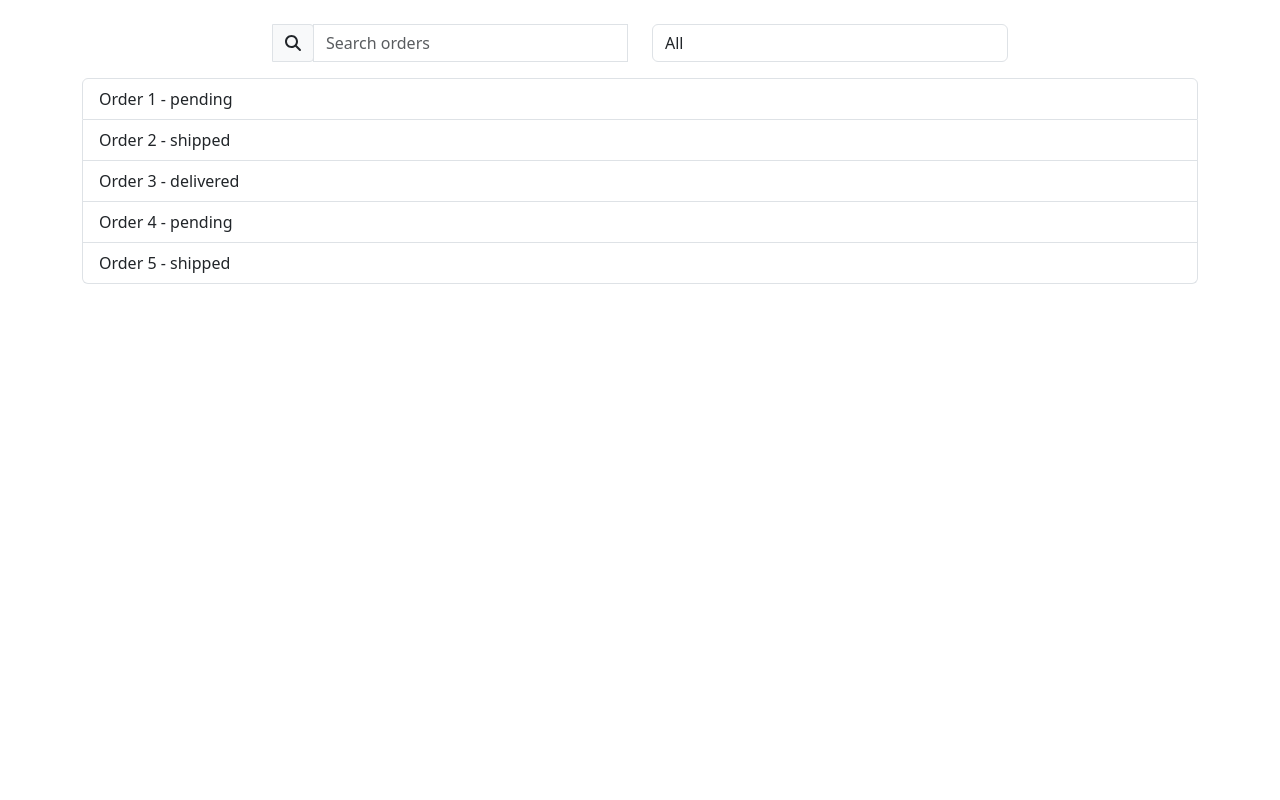
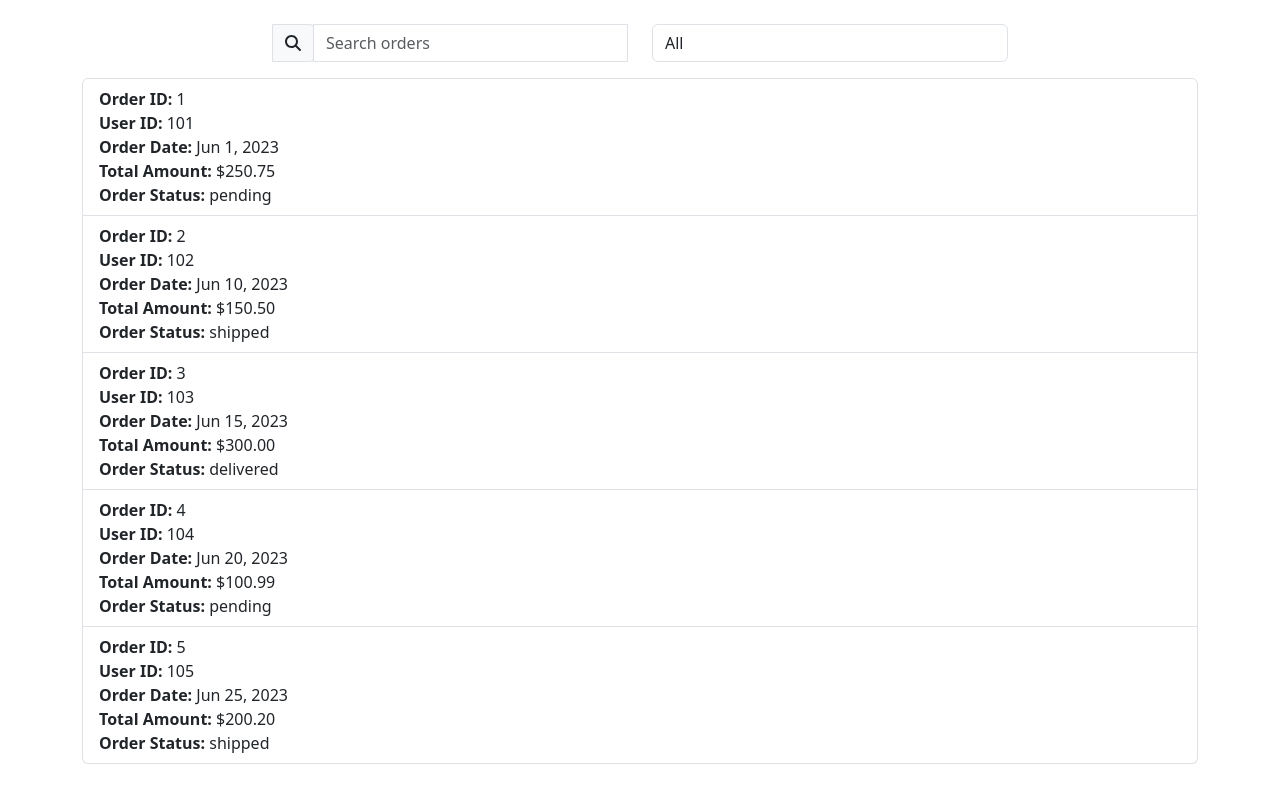
Before and after one commit to MGTheTrain/e-commerce-service, an Angular app in the folder frontend/e-commerce-service/: page /orders in a window 1280 px wide. Built offline with nearby package versions, Linux system fonts and the light colour scheme.

Commit message:
utilize swagger-generated response dto

```diff
--- a/frontend/e-commerce-service/src/app/components/order-management/order-list/order-list.component.html
+++ b/frontend/e-commerce-service/src/app/components/order-management/order-list/order-list.component.html
@@ -22,7 +22,11 @@
 
   <ul class="list-group">
     <li *ngFor="let order of filteredOrders()" class="list-group-item">
-        {{ order.name }} - {{ order.status }}
+      <div><strong>Order ID:</strong> {{ order.orderID }}</div>
+      <div><strong>User ID:</strong> {{ order.userID }}</div>
+      <div><strong>Order Date:</strong> {{ order.orderDate | date }}</div>
+      <div><strong>Total Amount:</strong> ${{ order.totalAmount?.toFixed(2) }}</div>
+      <div><strong>Order Status:</strong> {{ order.orderStatus }}</div>
     </li>
   </ul>
 </div>
--- a/frontend/e-commerce-service/src/app/components/order-management/order-list/order-list.component.ts
+++ b/frontend/e-commerce-service/src/app/components/order-management/order-list/order-list.component.ts
@@ -4,6 +4,7 @@ import { FormsModule } from '@angular/forms';
 import { FontAwesomeModule } from '@fortawesome/angular-fontawesome';
 import { IconDefinition } from '@fortawesome/free-brands-svg-icons';
 import { faSearch } from '@fortawesome/free-solid-svg-icons';
+import { OrderResponseDTO } from '../../../generated/api';
 
 @Component({
   selector: 'app-order-list',
@@ -13,22 +14,23 @@ import { faSearch } from '@fortawesome/free-solid-svg-icons';
   styleUrl: './order-list.component.css'
 })
 export class OrderListComponent {
+  orders: OrderResponseDTO[] = [
+    { orderID: '1', userID: '101', orderDate: new Date('2023-06-01'), totalAmount: 250.75, orderStatus: 'pending' },
+    { orderID: '2', userID: '102', orderDate: new Date('2023-06-10'), totalAmount: 150.50, orderStatus: 'shipped' },
+    { orderID: '3', userID: '103', orderDate: new Date('2023-06-15'), totalAmount: 300.00, orderStatus: 'delivered' },
+    { orderID: '4', userID: '104', orderDate: new Date('2023-06-20'), totalAmount: 100.99, orderStatus: 'pending' },
+    { orderID: '5', userID: '105', orderDate: new Date('2023-06-25'), totalAmount: 200.20, orderStatus: 'shipped' },
+  ];
+
   public faSearch: IconDefinition = faSearch;
   public searchText: string = '';
   public filterOption: string = '';
-  public orders = [
-    { name: 'Order 1', status: 'pending' },
-    { name: 'Order 2', status: 'shipped' },
-    { name: 'Order 3', status: 'delivered' },
-    { name: 'Order 4', status: 'pending' },
-    { name: 'Order 5', status: 'shipped' },
-  ];
 
   filteredOrders() {
     return this.orders.filter(order => {
       return (
-        (!this.searchText || order.name.toLowerCase().includes(this.searchText.toLowerCase())) &&
-        (!this.filterOption || order.status === this.filterOption)
+        (!this.searchText || order.orderID?.includes(this.searchText) || order.orderStatus?.toLowerCase().includes(this.searchText.toLowerCase())) &&
+        (!this.filterOption || order.orderStatus === this.filterOption)
       );
     });
   }
```
Lines whose indentation alone changed are shown as unchanged.
